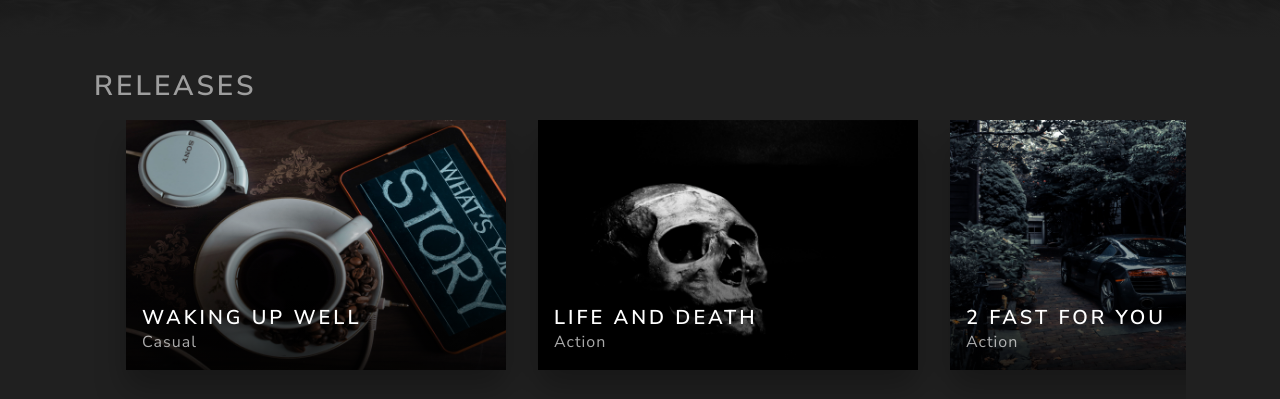
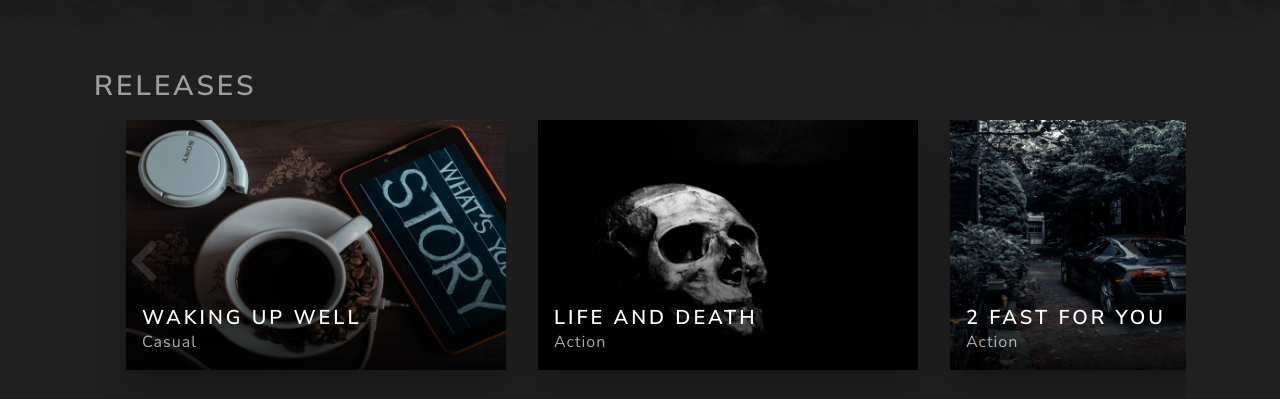
Before and after one commit to jaisonrobson/viewapp, a React (Create React App) app: page / in a window 1280 px wide. Shown: the part 642-1041 px from the top of the page. Built offline with nearby package versions, Linux system fonts and the light colour scheme.

Commit message:
movido componentes Container, Row e Col de HorizontalScroll para Content & adicionado overlay com indicadores de movimento no HorizontalScroll

```diff
--- a/src/components/layout/HorizontalScroll.jsx
+++ b/src/components/layout/HorizontalScroll.jsx
@@ -1,10 +1,11 @@
-import React, { useState } from 'react'
+import reactDom from 'react-dom'
+import React, { useEffect, useRef, useState, forwardRef } from 'react'
 import styled from 'styled-components'
+import { faChevronLeft, faChevronRight } from '@fortawesome/free-solid-svg-icons'
+import { isDesktop } from 'react-device-detect'
 
-import Container from 'components/layout/Container'
-import Row from 'components/layout/Container'
-import Col from 'components/layout/Col'
 import Cover from 'components/layout/Cover'
+import Icon from 'components/layout/Icon'
 
 import AcordandoBem from 'images/AcordandoBem.jpg'
 import AVidaEAMorte from 'images/AVidaEAMorte.jpg'
@@ -12,11 +13,34 @@ import AProvaDeBafometro from 'images/AProvaDeBafometro.jpg'
 import DoceJuventude from 'images/DoceJuventude.jpg'
 import EsplendorDaNatureza from 'images/EsplendorDaNatureza.jpg'
 
-const StyledHorizontalScrollItem = styled(({ marginLeft, marginRight, itemSize, ...props }) => <div {...props} />)`
-    flex: 0 0 ${({ itemSize }) => itemSize ? itemSize : 'auto'};
-    ${({ marginLeft }) => marginLeft ? `margin-left: ${marginLeft};` : ''}
-    ${({ marginRight }) => marginRight ? `margin-right: ${marginRight};` : ''}
+const Wrapper = styled.div`
+    position: relative;
 `
+
+const IndicatorsOverlay = styled.div`
+    position: absolute;
+    width: 100%;
+    height: 100%;
+`
+
+const Indicator = styled(({ innerRef, left, right, width, ...props }) => <div ref={innerRef} {...props} />)`
+    position: absolute;
+    width: 100px;
+    height: 100%;
+    display: flex;
+    align-items: center;
+    justify-content: center;
+    opacity: .3;
+    z-index: 5;
+    ${({ left }) => left ? `left: ${left};` : ''}
+    ${({ right }) => right ? `right: ${right};` : ''}
+
+    &:hover {
+        opacity: 1;
+    }
+`
+
+const IndicatorReffered = forwardRef((props, ref) => (<Indicator innerRef={ref} {...props} />))
 
 const StyledHorizontalScroll = styled.div`
     --webkit-overflow-scrolling: touch;
@@ -30,6 +54,12 @@ const StyledHorizontalScroll = styled.div`
     &::-webkit-scrollbar {
         display: none;
     }
+`
+
+const StyledHorizontalScrollItem = styled(({ marginLeft, marginRight, itemSize, ...props }) => <div {...props} />)`
+    flex: 0 0 ${({ itemSize }) => itemSize ? itemSize : 'auto'};
+    ${({ marginLeft }) => marginLeft ? `margin-left: ${marginLeft};` : ''}
+    ${({ marginRight }) => marginRight ? `margin-right: ${marginRight};` : ''}
 `
 
 const payload = [
@@ -61,24 +91,60 @@ const payload = [
 ]
 
 const HorizontalScroll = ({ items: itemsProp = payload }) => {
+    const ref = useRef(null)
+    const leftIndicatorRef = useRef(null)
+    const rightIndicatorRef = useRef(null)
     const [items,] = useState(itemsProp)
 
+    const scrollLeft = () => {
+        const node = reactDom.findDOMNode(ref.current)
+
+        node.scrollBy({
+            left: -node.clientWidth,
+            behavior: 'smooth',
+        })
+    }
+
+    const scrollRight = () => {
+        const node = reactDom.findDOMNode(ref.current)
+
+        node.scrollBy({
+            left: node.clientWidth,
+            behavior: 'smooth',
+        })
+    }
+
+    useEffect(() => {
+        if (!isDesktop) return false
+
+        const overLeft = () => scrollLeft()
+        const overRight = () => scrollRight()
+
+        const nodeLeft = reactDom.findDOMNode(leftIndicatorRef.current)
+        const nodeRight = reactDom.findDOMNode(rightIndicatorRef.current)
+
+        nodeLeft.addEventListener("mouseover", overLeft)
+        nodeRight.addEventListener("mouseover", overRight)
+
+        return () => {
+            nodeLeft.removeEventListener("mouseover", overLeft)
+            nodeRight.removeEventListener("mouseover", overRight)
+        }
+    })
+
     return (
-        <Container
-            fluid
-            style={{
-                marginTop: '2rem',
-            }}
-        >
-            <Row>
-                <Col>
-                    <h2>Releases</h2>
-                </Col>
-            </Row>
+        <Wrapper>
+            <IndicatorsOverlay>
+                <IndicatorReffered ref={leftIndicatorRef} left="0">
+                    <Icon size="3x" icon={faChevronLeft} />
+                </IndicatorReffered>
 
-            <Row>
-                <Col>
-                    <StyledHorizontalScroll>
+                <IndicatorReffered ref={rightIndicatorRef} right="0">
+                    <Icon size="3x" icon={faChevronRight} />
+                </IndicatorReffered>
+            </IndicatorsOverlay>
+
+            <StyledHorizontalScroll ref={ref}>
                 {items.map(({ title, genre, src }, index) => (
                     <StyledHorizontalScrollItem
                         key={src}
@@ -94,9 +160,7 @@ const HorizontalScroll = ({ items: itemsProp = payload }) => {
                     </StyledHorizontalScrollItem>
                 ))}
             </StyledHorizontalScroll>
-                </Col>
-            </Row>
-        </Container >
+        </Wrapper>
     )
 }
 
--- a/src/views/content/Content.jsx
+++ b/src/views/content/Content.jsx
@@ -17,7 +17,23 @@ const Content = () => {
 
             <Row>
                 <Col padding="0px">
-                    <HorizontalScroll />
+                    <Container
+                        style={{
+                            marginTop: '2rem',
+                        }}
+                    >
+                        <Row>
+                            <Col>
+                                <h2>Releases</h2>
+                            </Col>
+                        </Row>
+
+                        <Row>
+                            <Col>
+                                <HorizontalScroll />
+                            </Col>
+                        </Row>
+                    </Container>
                 </Col>
             </Row>
         </Container>
```
Lines whose indentation alone changed are shown as unchanged.
